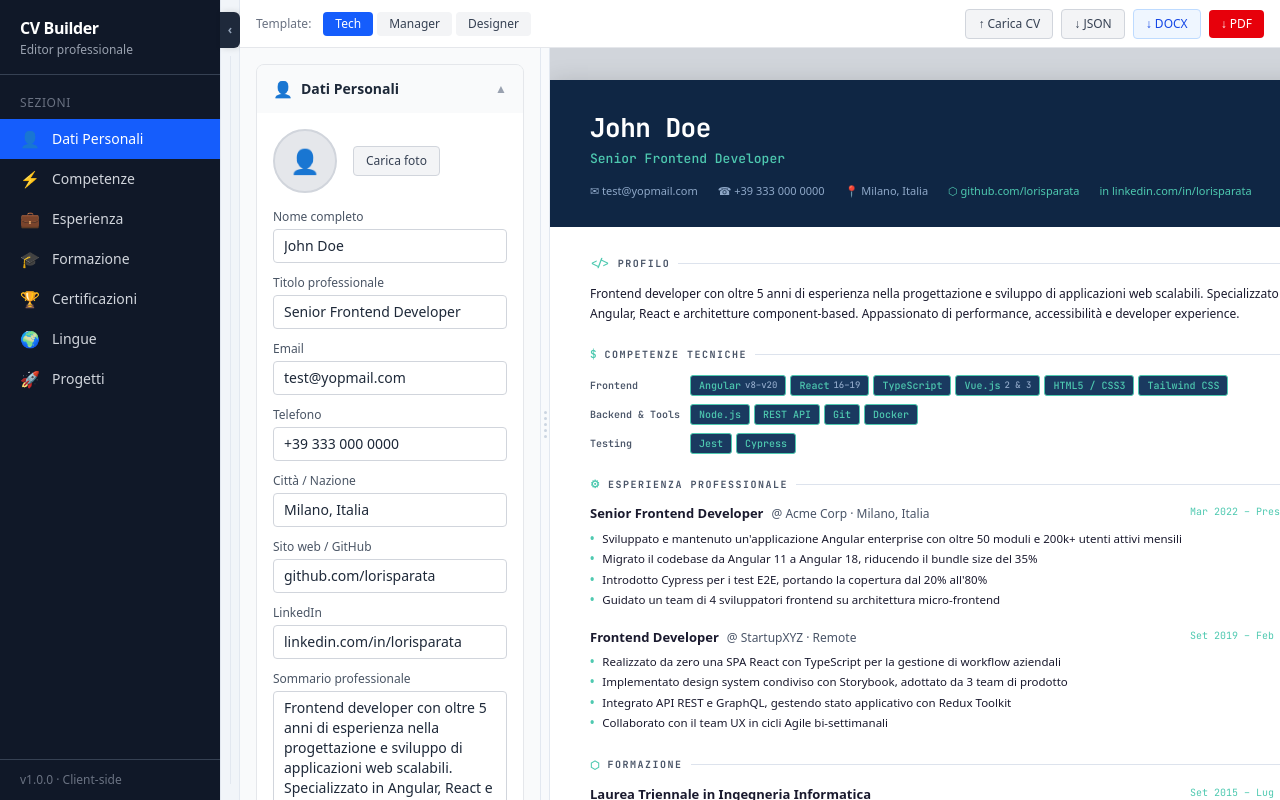
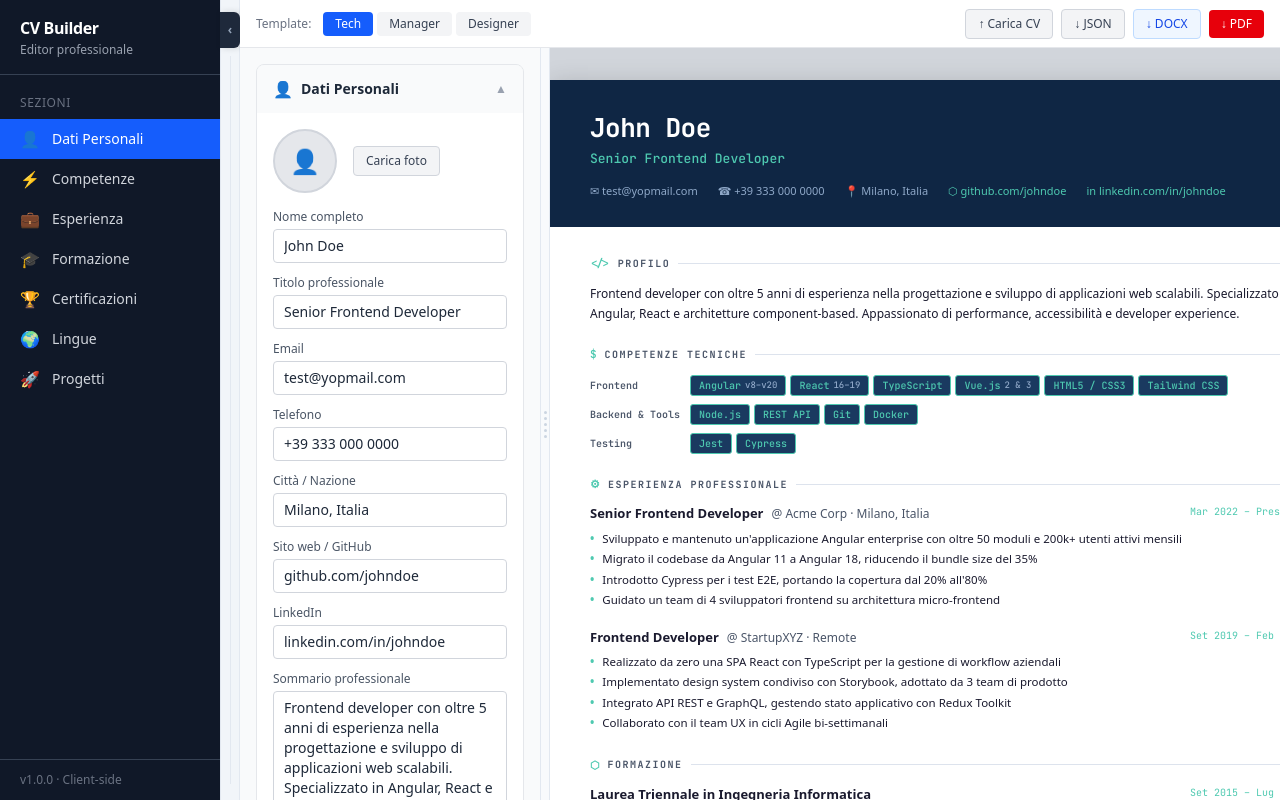
Before and after one commit to LorisParata98/cv-builder, a React (Vite) app: page / in a window 1280 px wide. Built offline with nearby package versions, Linux system fonts and the light colour scheme; what @react-pdf/renderer would draw is missing.

Commit message:
Update defaultCV.js

```diff
--- a/src/data/defaultCV.js
+++ b/src/data/defaultCV.js
@@ -9,8 +9,8 @@ export const defaultCV = {
     email: "test@yopmail.com",
     phone: "+39 333 000 0000",
     location: "Milano, Italia",
-    website: "github.com/lorisparata",
-    linkedin: "linkedin.com/in/lorisparata",
+    website: "github.com/johndoe",
+    linkedin: "linkedin.com/in/johndoe",
     summary:
       "Frontend developer con oltre 5 anni di esperienza nella progettazione e sviluppo di applicazioni web scalabili. Specializzato in Angular, React e architetture component-based. Appassionato di performance, accessibilità e developer experience.",
     photo: null,
```
